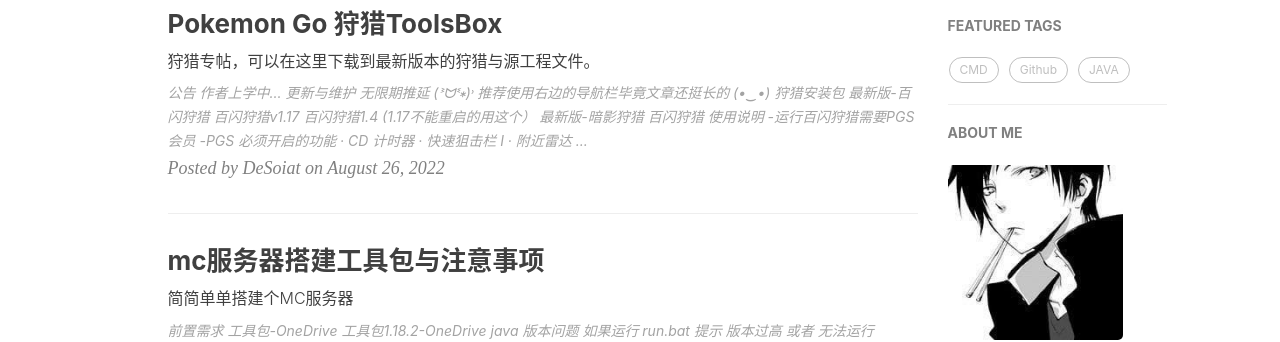
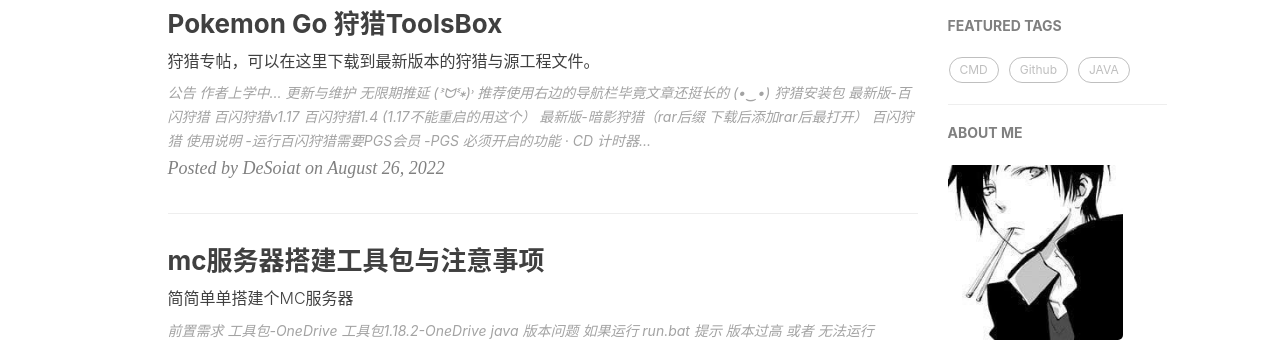
Before and after one commit to DeSoiat/DESOIAT.GITHUB.IO, a Jekyll site: the page built from index.html, in a window 1280 px wide and 900 px high. Shown: the part 461-803 px from the top of the window. Built offline with Jekyll 4.4.1, drawn with Linux system fonts in a browser that asks for light colours; nearby versions of some CDN libraries; formulas are drawn with MathJax 3; the list of posts is cut into pages by our own code; comment, search, counter and statistics services are not loaded.

Commit message:
Update 2022-08-26-Pokemon Go.md

```diff
--- a/_posts/2022-08-26-Pokemon Go.md
+++ b/_posts/2022-08-26-Pokemon Go.md
@@ -27,7 +27,7 @@
 
 [百闪狩猎1.4 (1.17不能重启的用这个）](https://github.com/DeSoiat/DESOIAT.GITHUB.IO/raw/main/download/%E7%99%BE%E9%97%AA%E7%8B%A9%E7%8C%8E_v1.4.apk)
 
-[最新版-暗影狩猎]()
+[最新版-暗影狩猎（rar后缀 下载后添加rar后最打开）](https://github.com/DeSoiat/DESOIAT.GITHUB.IO/raw/main/download/%E6%9A%97%E5%BD%B1%E7%8B%A9%E7%8C%8E_v1.3)
 
 ---
 
```
